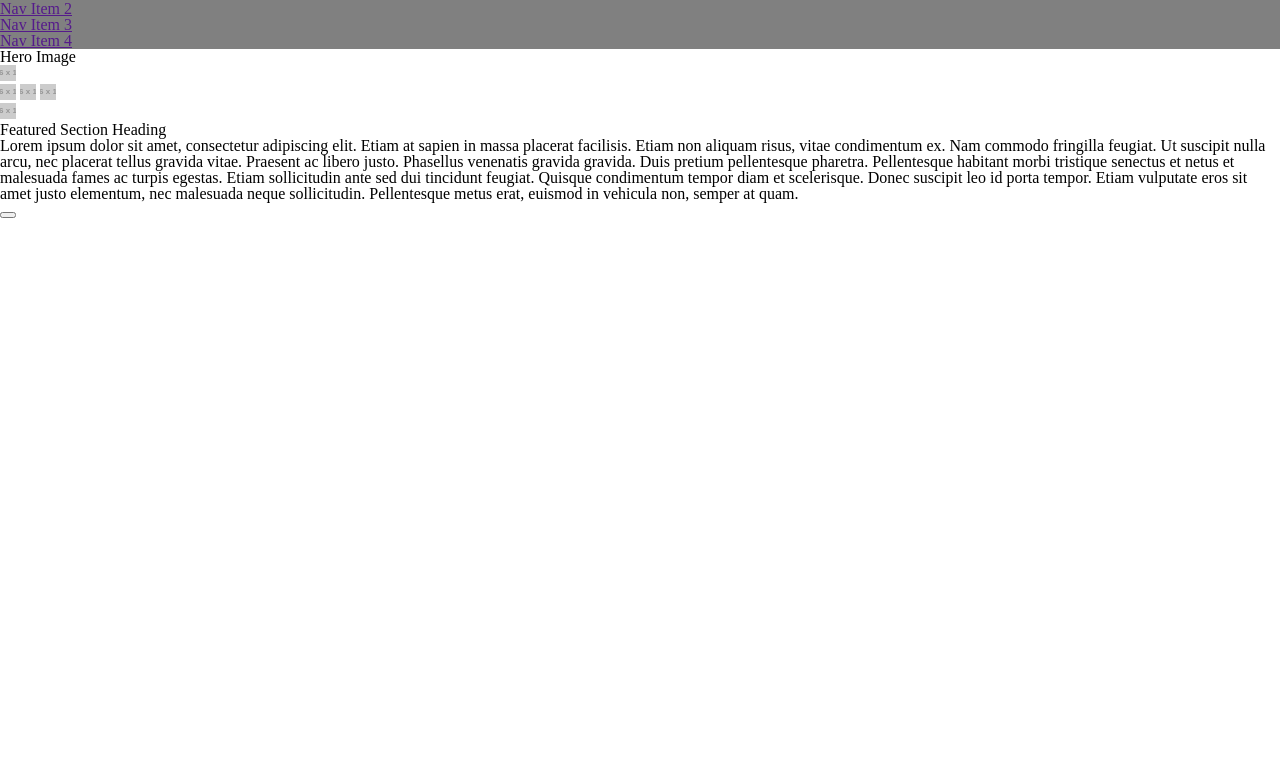
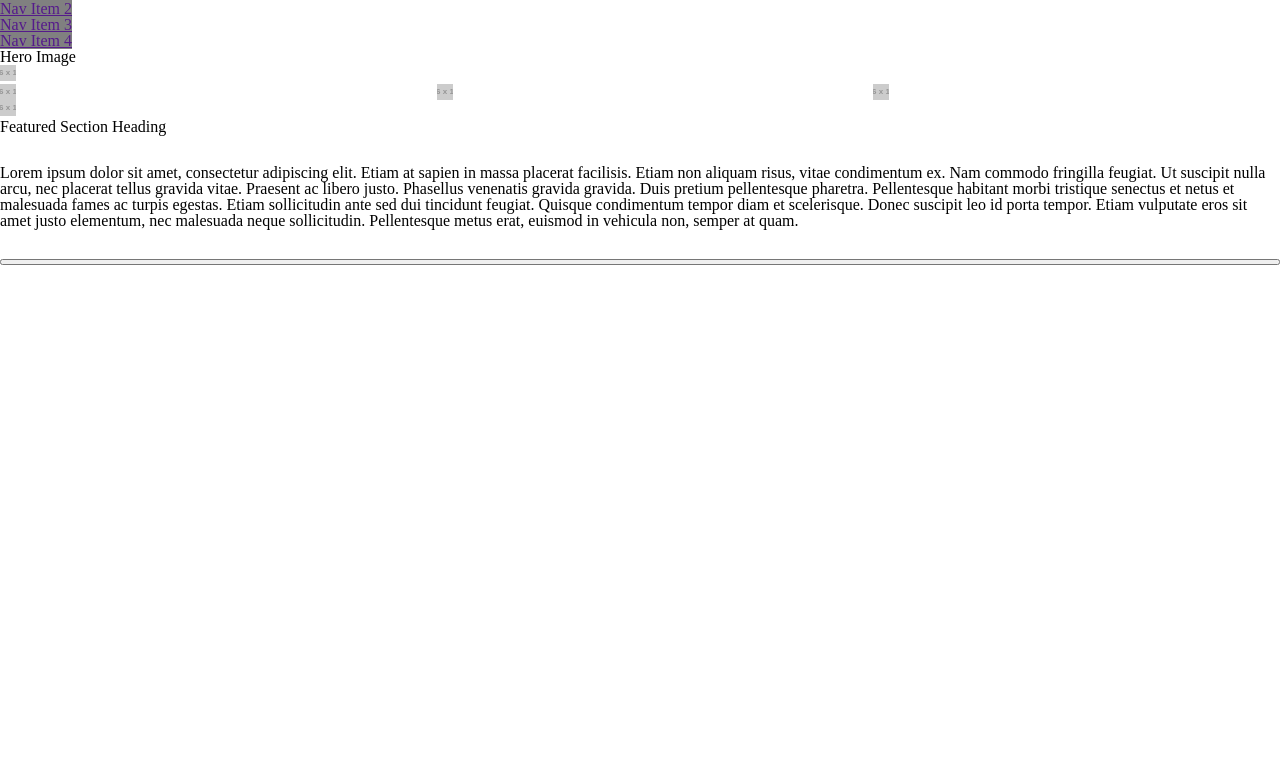
Before and after one commit to dftjr/wireframe-exercise, a plain HTML site: page index.html in a window 1280 px wide. Shown: the part 34-800 px from the top of the page. Drawn offline with Linux system fonts and the light colour scheme; placeholder pictures from the web are drawn by us.

Commit message:
New changes

```diff
--- a/css/style.css
+++ b/css/style.css
@@ -7,3 +7,24 @@ footer {
     width: 100%;
     background-color: grey;
 }
+
+nav {
+    display:table-row;
+    flex: none;
+    gap: 1rem;
+    justify-content: center;
+
+}
+
+section {
+    display: grid;
+    grid-template-rows: auto;
+    gap: 30px;
+}
+
+sub {
+    display: grid;
+    flex: none;
+    grid-template-columns: repeat(3, 1fr);
+    gap: 30px;
+}
--- a/index.html
+++ b/index.html
@@ -14,13 +14,13 @@
   </header>
   <nav>
     <div class="nav button"></div><a href="">Nav Item 1</a>
-    <div>
+  </div>
       <div class="nav button"></div><a href="">Nav Item 2</a>
-      <div>
+</div>
         <div class="nav button"></div><a href="">Nav Item 3</a>
-        <div>
+</div>
           <div class="nav button"></div><a href="">Nav Item 4</a>
-          <div>
+</div>
   </nav> <!-- Full width -->
   <picture>
     <h1>Hero Image</h1> <!-- 960px x 450px -->
@@ -32,9 +32,9 @@
       <img src="https://placehold.jp/16/a07373/721818/300x375.png" alt="Banner 2">
       <img src="https://placehold.jp/16/a07373/721818/300x375.png" alt="Banner 3">
     </sub> <!-- 300px x 375px -->
-    <section>
-      <img src="https://placehold.jp/16/a07373/721818/480x400.png" alt="Featured Banner">
       <article>
+        <img src="https://placehold.jp/16/a07373/721818/480x400.png" alt="Featured Banner">
+        <section>
         <h2>Featured Section Heading</h2> <!-- 50%px -->
         <p>Lorem ipsum dolor sit amet, consectetur adipiscing elit. Etiam at sapien in massa placerat facilisis. Etiam
           non aliquam risus, vitae condimentum ex. Nam commodo fringilla feugiat. Ut suscipit nulla arcu, nec placerat
@@ -45,7 +45,7 @@
           Pellentesque metus erat, euismod in vehicula non, semper at quam.</p> <!-- Scroll Box -->
         <button type="Call To Action"></button> <!-- Hover status / 350ms color transitions-->
       </article>
-    </section>
+      </section>
   </main>
   <footer></footer> <!-- Full width -->
 </body> <!-- Gutters 30px-->
```
